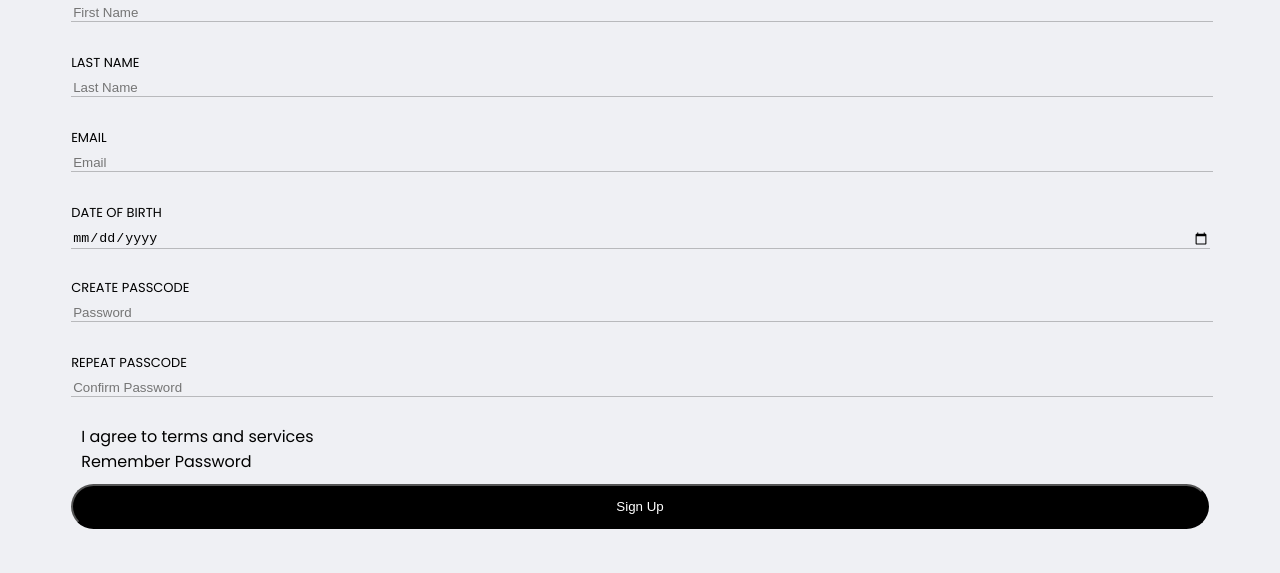
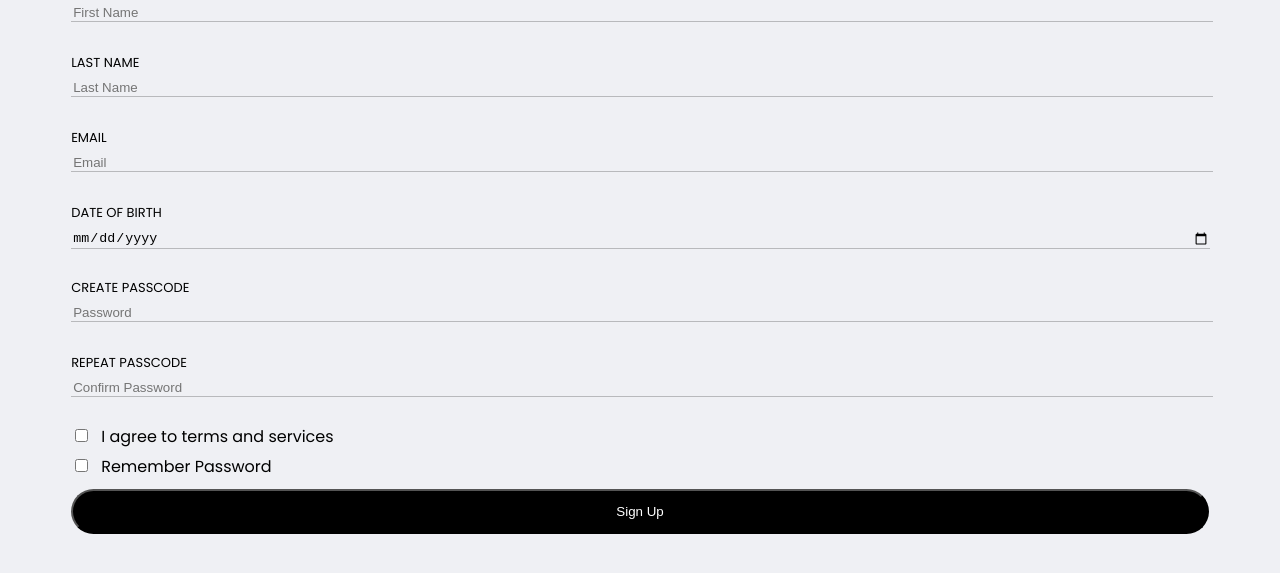
Before and after one commit to Theusama1183/jfhjkdfdf, a plain HTML site: page signup.html in a window 1280 px wide. Shown: the part 157-730 px from the top of the page. Drawn offline with nearby package versions, Linux system fonts and the light colour scheme.

Commit message:
Update style.css

```diff
--- a/style.css
+++ b/style.css
@@ -94,6 +94,12 @@ input#rememberpass {
     .social-login-container {
         width: 100% !important;
     }
+}
+input#termsandservice {
+    display: inline !important;
+}
+input#rememberpass {
+    display: inline !important;
 }
 .social-login-btn {
     border: 1px solid #0000003b ;
```
